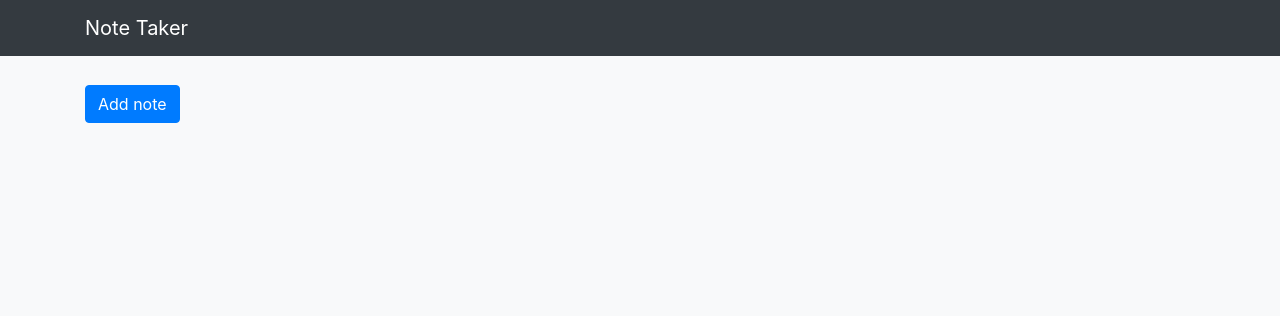
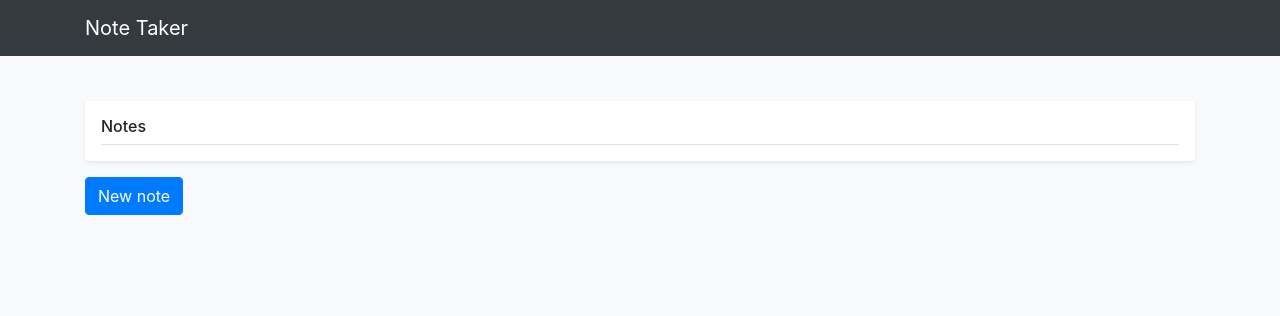
Before and after one commit to SeanMaclochlainn/Encrypted-Note-Taker, a Django app: page / in a window 1280 px wide. Shown: the top 316 px of the page. Run offline with Django 3.2, Linux system fonts and the light colour scheme; data that the repository does not hold is empty; some libraries are stand-ins or nearby versions.

Commit message:
updated homepage notes format

```diff
--- a/encryptednotetaking/static/encryptednotetaking/newnote.html
+++ b/encryptednotetaking/static/encryptednotetaking/newnote.html
@@ -1,12 +1,12 @@
 <div data-toggle="modal" data-target="#newModal">
-    <button class="btn btn-primary">Add note</button>
+  <button class="btn btn-primary">New note</button>
 </div>
 
 <div class="modal fade" id="newModal" tabindex="-1" role="dialog" aria-labelledby="newModalLabel" aria-hidden="true">
   <div class="modal-dialog modal-lg" role="document">
     <div class="modal-content">
       <div class="modal-header">
-          <input class="modal-title form-control" id="newModalLabel" ng-model="note.title" >
+        <input class="modal-title form-control" id="newModalLabel" ng-model="note.title">
       </div>
       <div class="modal-body">
         <textarea class="form-control" type="text" ng-model="note.encrypted_content" rows="15"></textarea>
--- a/encryptednotetaking/templates/encryptednotetaking/home.html
+++ b/encryptednotetaking/templates/encryptednotetaking/home.html
@@ -23,10 +23,14 @@
     </nav>
     <main role="main" class="container">
         <div ng-controller="NotesController">
-            <p ng-repeat="note in data">
-                <edit-note></edit-note>
-            </p>
-            <new-note></new-note>
+            <div class="my-3 p-3 bg-white rounded shadow-sm">
+                <h6 class="border-bottom border-gray pb-2 mb-0">Notes</h6>
+                <p ng-repeat="note in data">
+                    <edit-note></edit-note>
+                </p>
+            </div>
+        </div>
+        <new-note></new-note>
         </div>
     </main>
 
```
Also changed, not shown: encryptednotetaking/static/encryptednotetaking/editnote.html (+12 -4 lines). Lines whose indentation alone changed are shown as unchanged.
